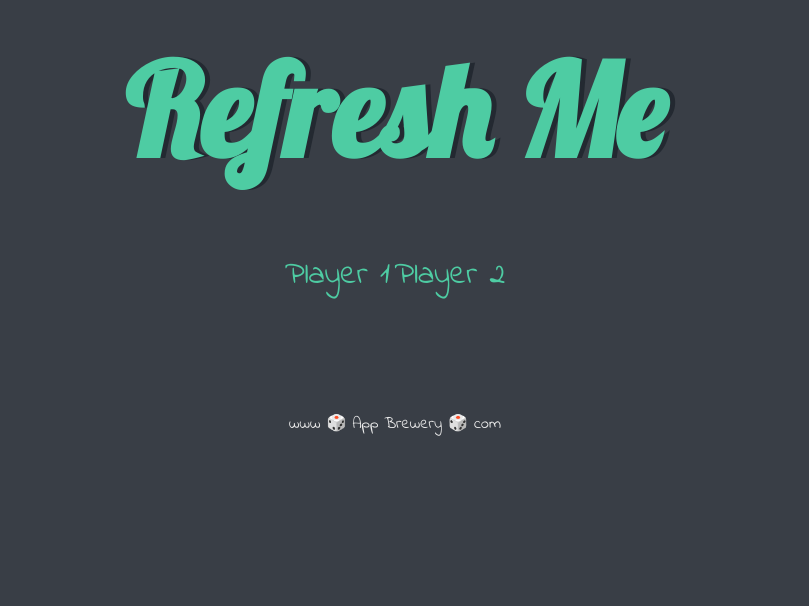
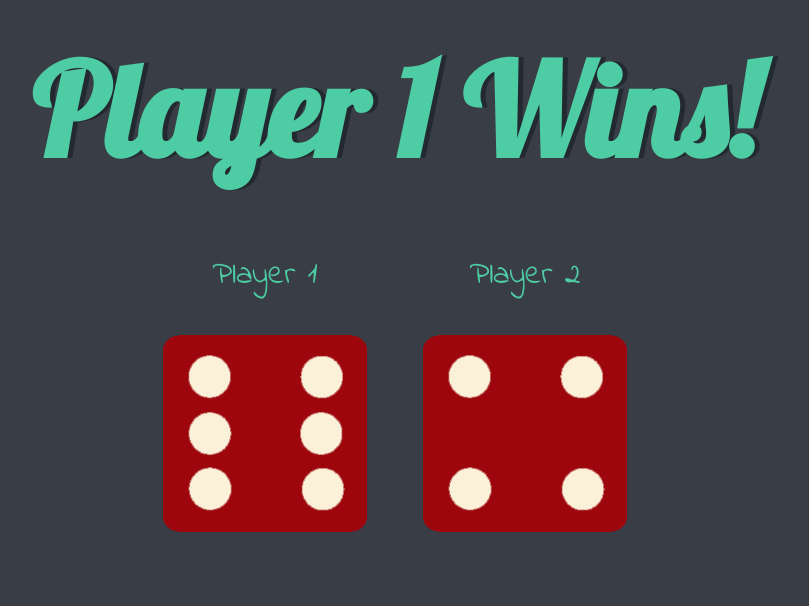
Before and after one commit to mayura1996/Dice-Game, a plain HTML site: page index.html in a window 1280 px wide. Shown: the whole page, without its empty margins (245-1054 px from the left). Drawn offline with Linux system fonts and the light colour scheme.

Commit message:
winner-selection done

```diff
--- a/dicee.html
+++ b/index.html
@@ -28,6 +28,6 @@
   </body>
 
   <footer>
-    www 🎲 App Brewery 🎲 com
+    <script src="index.js" charset="utf-8"></script>
   </footer>
 </html>
--- /dev/null
+++ b/index.js
@@ -0,0 +1,16 @@
+var randomNumber1 = Math.floor(Math.random()*6)+1;
+document.querySelector(".img1").setAttribute("src","images/dice"+randomNumber1+".png")
+var randomNumber2 = Math.floor(Math.random()*6)+1;
+document.querySelector(".img2").setAttribute("src","images/dice"+randomNumber2+".png")
+if(randomNumber1>randomNumber2)
+{
+  document.querySelector("h1").textContent="Player 1 Wins!";
+}
+else if (randomNumber1===randomNumber2)
+{
+  document.querySelector("h1").textContent="Draw";
+}
+else
+{
+  document.querySelector("h1").textContent="Player 2 Wins!";
+}
```
